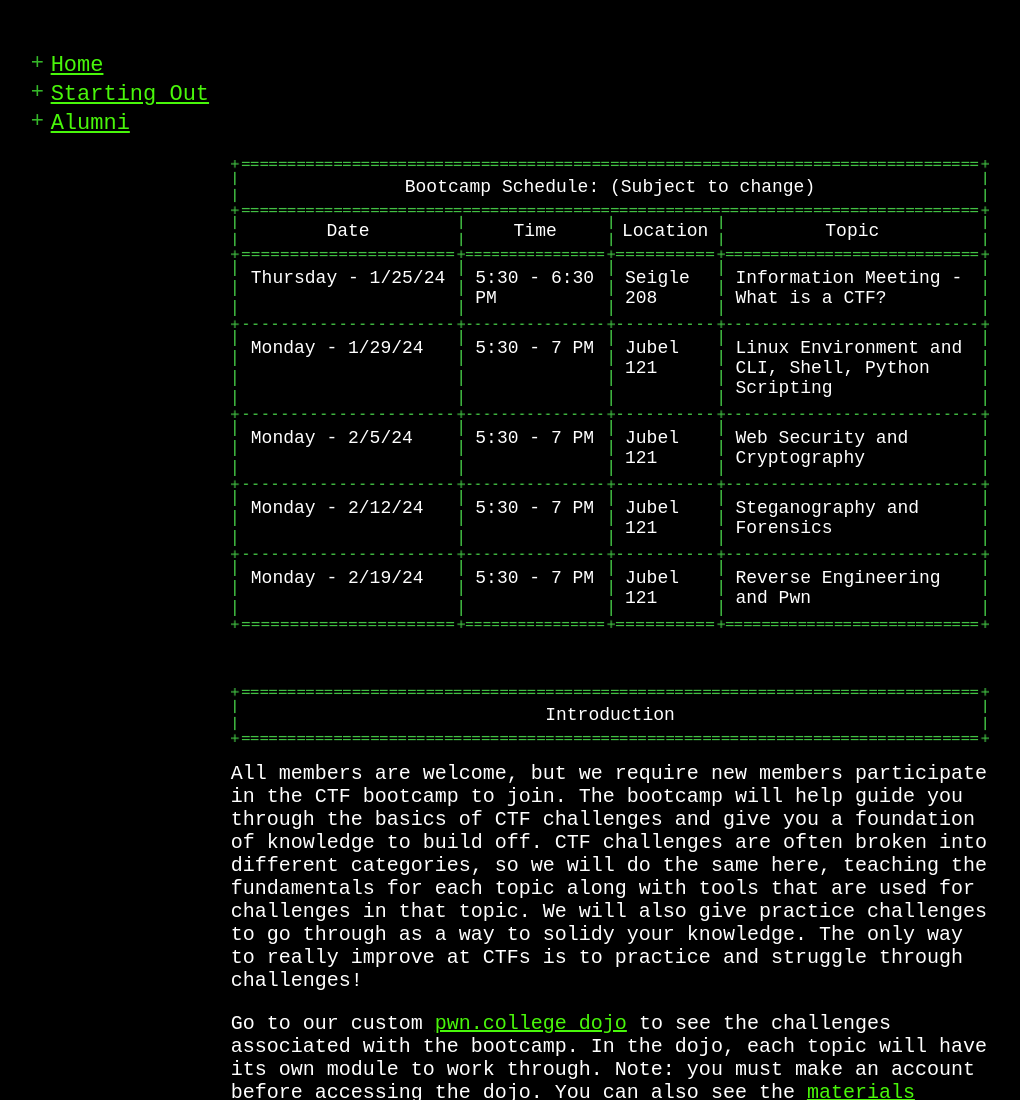
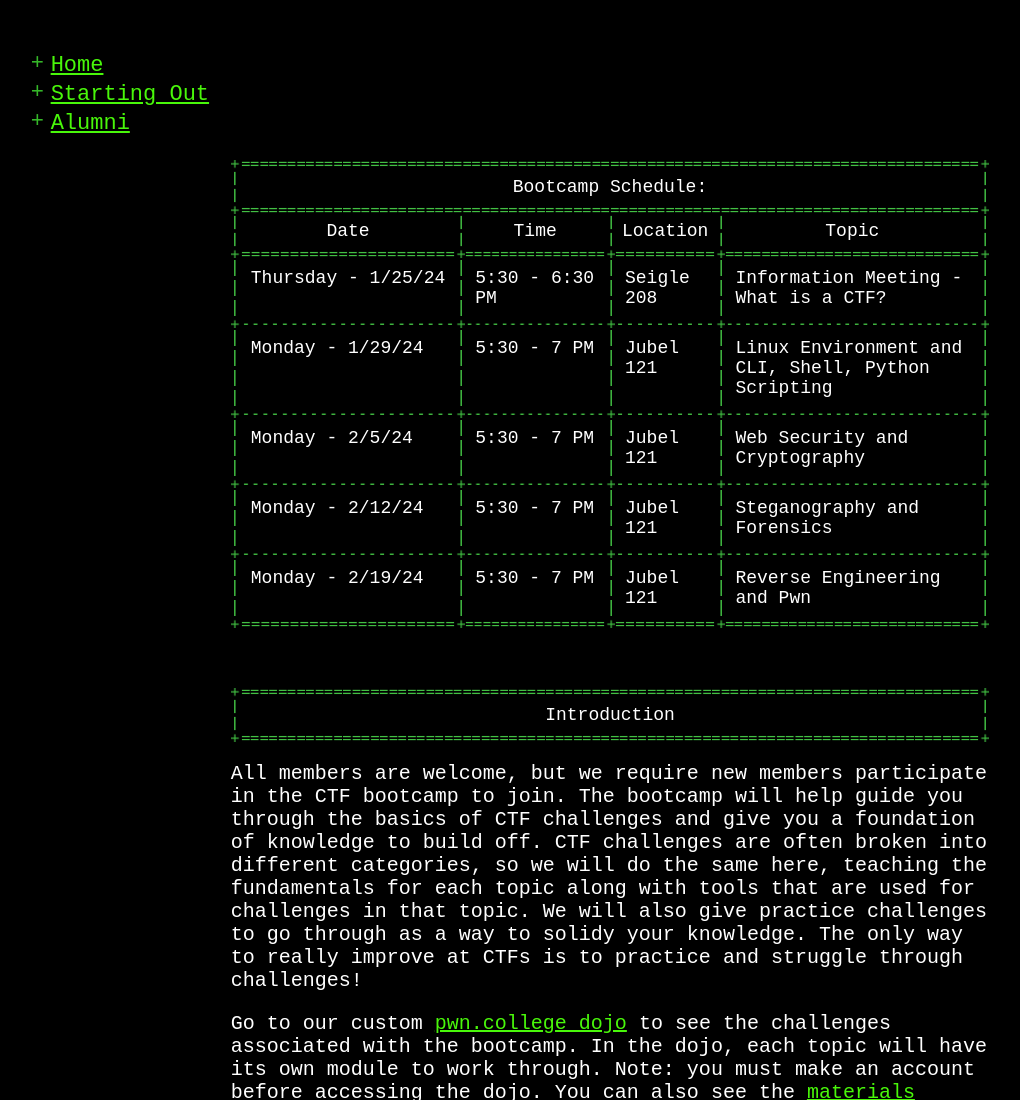
Before and after one commit to wustl-bearshell/wustl-bearshell.github.io, a plain HTML site: page starting_out.html in a window 1280 px wide. Shown: the top 1100 px of the page, without its empty margins (30-1050 px from the left). Drawn offline with Linux system fonts and the light colour scheme.

Commit message:
finalize schedule

```diff
--- a/starting_out.html
+++ b/starting_out.html
@@ -22,7 +22,7 @@
 		<div class="main">
 			<div class="block">
 				<table class="ascii_table">
-					<tr><th colspan="4">Bootcamp Schedule: (Subject to change)</th></tr>
+					<tr><th colspan="4">Bootcamp Schedule:</th></tr>
 					<tr>
 						<th style="width: 30%">Date</th>
 						<th style="width: 20%">Time</th>
```
